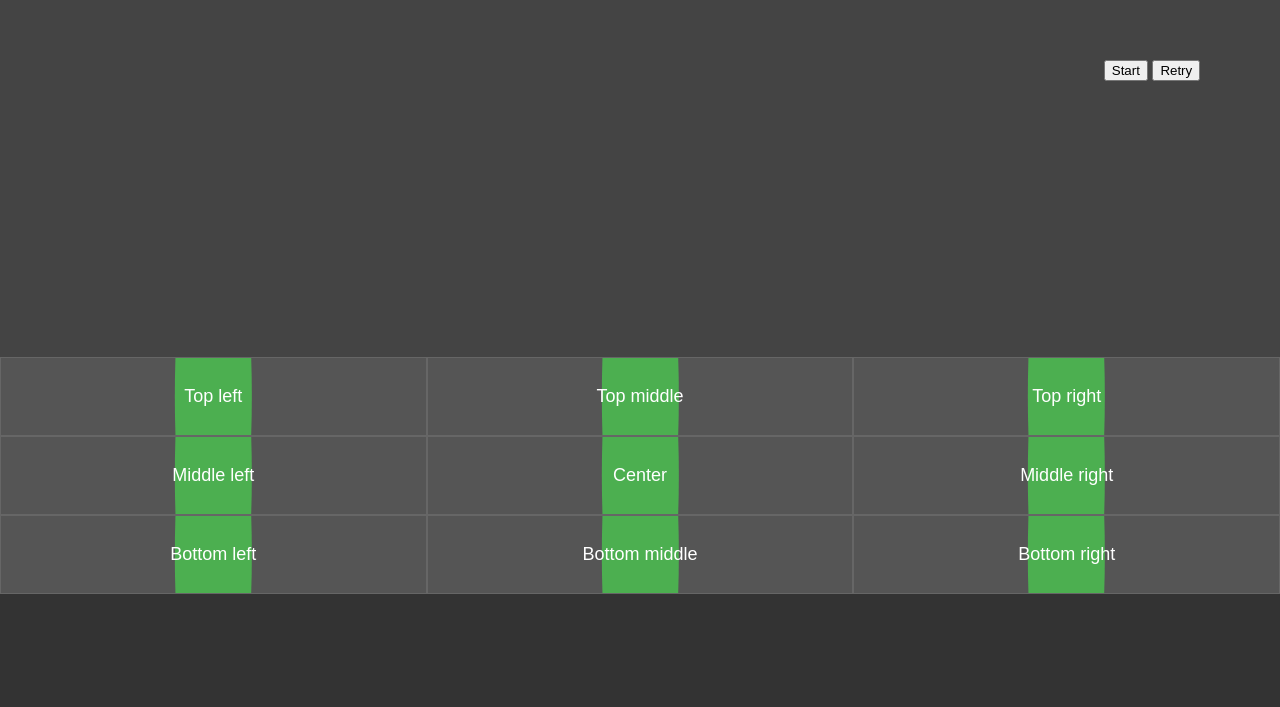
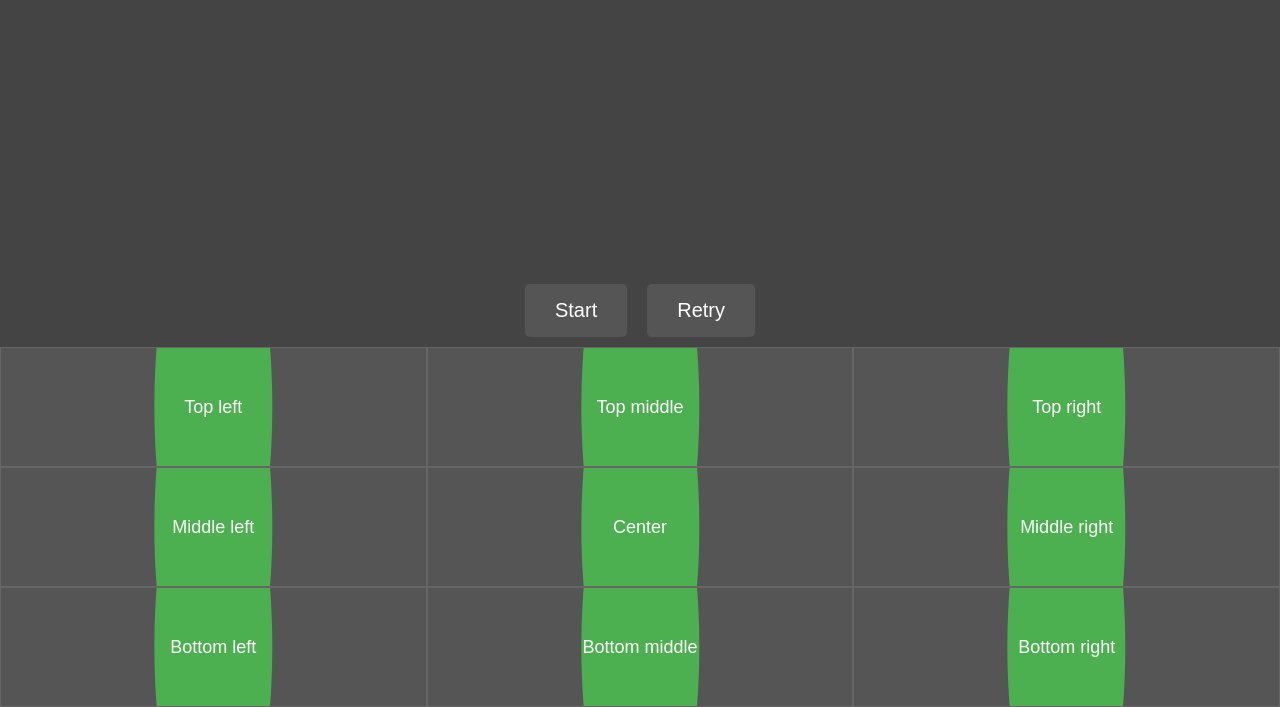
Before and after one commit to Junr7/goblinbarrel, a plain HTML site: page index.html in a window 1280 px wide. Shown: the part 206-913 px from the top of the page. Before the commit the page ends 800 px from the top, so only its background shows below. Drawn offline with Linux system fonts and the light colour scheme.

Commit message:
Update style.css

```diff
--- a/style.css
+++ b/style.css
@@ -31,37 +31,41 @@ body {
 
 .video-container {
     display: flex;
+    flex-direction: column;
     align-items: center;
     justify-content: center;
     width: 100%;
-    height: 70vh;
     margin-bottom: 10px;
-    position: relative;
 }
 
 #videoPlayer {
     width: 80%;
-    height: 100%;
-    object-fit: cover;
-    object-position: top;
+    max-height: 60vh;
+    object-fit: contain;
 }
 
-#playButton {
-    padding: 20px 40px;
-    font-size: 24px;
+.button-container {
+    display: flex;
+    gap: 20px;
+    margin-top: 10px;
+}
+
+#startButton,
+#retryButton {
+    padding: 15px 30px;
+    font-size: 20px;
     cursor: pointer;
     background-color: #555;
     color: white;
     border: none;
     border-radius: 5px;
-    margin-left: 20px;
 }
 
 #options {
     display: grid;
     grid-template-columns: repeat(3, 1fr);
     width: 100%;
-    height: 30vh;
+    height: 40vh;
     gap: 0;
     padding: 0;
     margin: 0;
@@ -81,7 +85,7 @@ body {
     text-align: center;
     position: relative;
     overflow: hidden;
-    height: 100%;
+    height: 120px;
 }
 
 .option span {
@@ -110,14 +114,9 @@ body {
 }
 
 #result {
-    font-size: 40px;
+    font-size: 20px;
     font-weight: bold;
     margin-top: 10px;
-    position: absolute;
-    left: 10%;
-    top: 50%;
-    transform: translateY(-50%);
-    color: white;
 }
 
 .correct {
```
